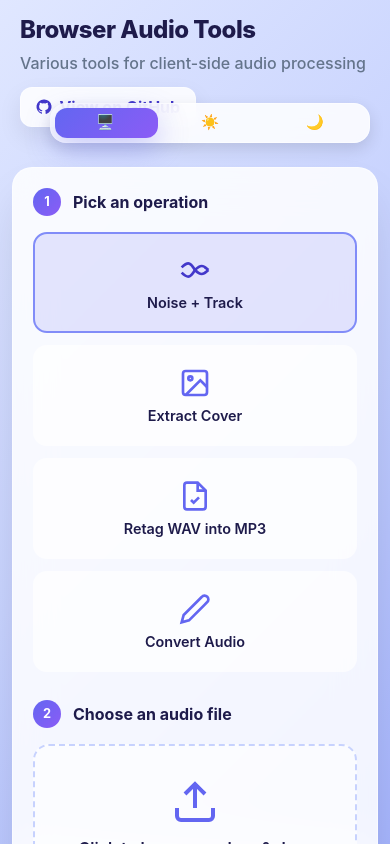
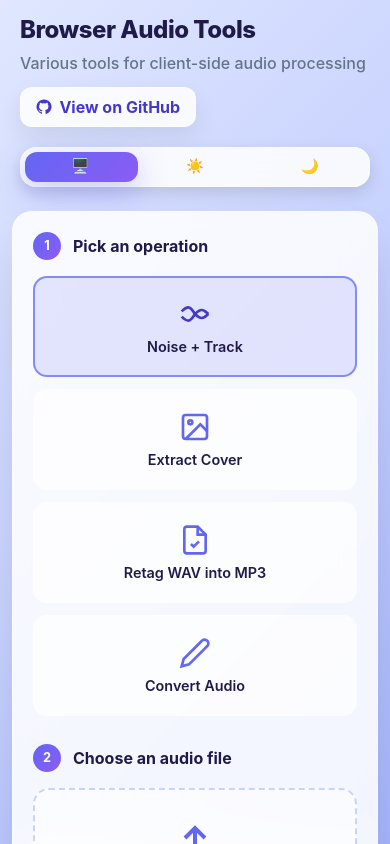
Before and after one commit to D3SOX/browser-audio-tools, a React (Vite) app: page / in a window 390 px wide. Shown: the top 844 px of the page. Built offline with nearby package versions, Linux system fonts and the light colour scheme.

Commit message:
style: update responsive design to prevent theme selecting overlap

```diff
--- a/src/frontend/styles.css
+++ b/src/frontend/styles.css
@@ -742,6 +742,21 @@ select {
   }
 }
 
+@media (max-width: 640px) {
+  .hero {
+    flex-direction: column;
+    align-items: stretch;
+    gap: 0.75rem;
+  }
+
+  .theme-switch {
+    width: 100%;
+    min-width: 0;
+    margin-top: 0.5rem;
+    align-self: stretch;
+  }
+}
+
 @media (max-width: 480px) {
   .app-wrapper {
     padding: 1rem 0.75rem 2rem;
@@ -752,18 +767,6 @@ select {
     padding: 1.25rem;
   }
 
-  .hero {
-    flex-direction: column;
-    align-items: flex-start;
-  }
-
-  .theme-switch {
-    align-self: flex-end;
-    margin-top: -2.5rem;
-    width: min(100%, 320px);
-    min-width: 0;
-  }
-
   .options-grid {
     grid-template-columns: 1fr;
   }
```
